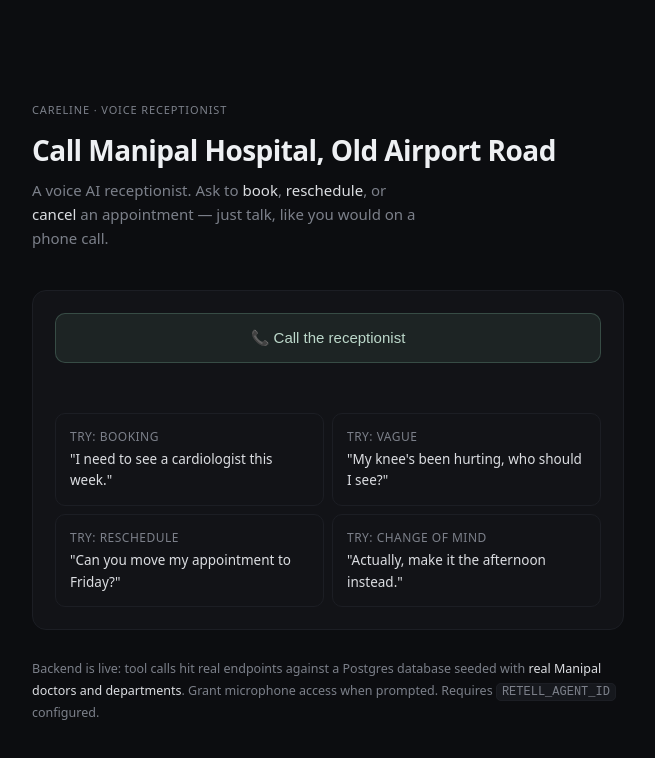
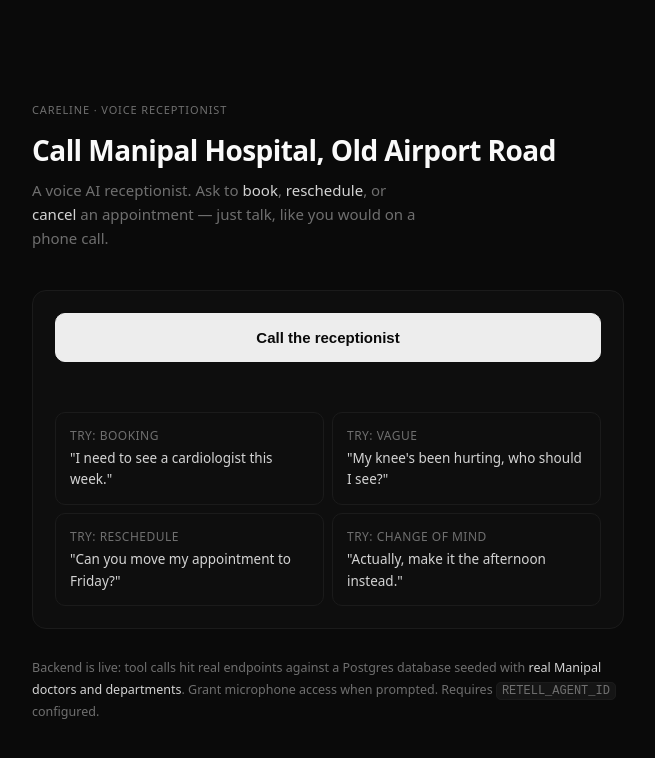
Before and after one commit to RickyVishwakarma/2care.assesment, a Next.js app: page / in a window 1280 px wide. Shown: the top 758 px of the page, without its empty margins (312-967 px from the left). Built offline with nearby package versions, Linux system fonts and the light colour scheme.

Commit message:
restyle homepage to minimal black and white

```diff
--- a/app/globals.css
+++ b/app/globals.css
@@ -1,18 +1,14 @@
 :root {
-  --bg: #0c0d10;
-  --panel: #121317;
-  --surface: #16181d;
-  --line: #23252c;
-  --line-soft: #1c1e24;
-  --text: #dcdee2;
-  --heading: #eef0f3;
-  --muted: #7c808a;
-  --accent: #7fb59a;          /* muted sage — used sparingly */
-  --accent-soft: rgba(127, 181, 154, 0.10);
-  --accent-line: rgba(127, 181, 154, 0.28);
-  --danger: #b98a8a;
-  --danger-soft: rgba(185, 138, 138, 0.10);
-  --danger-line: rgba(185, 138, 138, 0.30);
+  --bg: #0a0a0a;
+  --panel: #0e0e0e;
+  --surface: #151515;
+  --line: #2a2a2a;
+  --line-soft: #1b1b1b;
+  --text: #d4d4d4;
+  --heading: #fafafa;
+  --muted: #6f6f6f;
+  --btn: #ededed;         /* white primary on black */
+  --btn-text: #0a0a0a;
 }
 * { box-sizing: border-box; }
 html, body { margin: 0; padding: 0; }
@@ -23,7 +19,7 @@ body {
   -webkit-font-smoothing: antialiased;
   min-height: 100vh;
 }
-a { color: var(--accent); text-decoration: none; }
+a { color: var(--heading); text-decoration: none; border-bottom: 1px solid var(--line); }
 
 .wrap { max-width: 640px; margin: 0 auto; padding: 96px 24px 80px; }
 
@@ -58,22 +54,23 @@ h1 {
   appearance: none;
   cursor: pointer;
   width: 100%;
-  background: var(--accent-soft);
-  border: 1px solid var(--accent-line);
-  color: #bcd8ca;
-  font-weight: 500;
+  background: var(--btn);
+  border: 1px solid var(--btn);
+  color: var(--btn-text);
+  font-weight: 600;
   font-size: 15px;
   padding: 15px;
   border-radius: 10px;
   transition: background 0.15s ease, border-color 0.15s ease, opacity 0.15s ease;
 }
-.call-btn:hover { background: rgba(127, 181, 154, 0.16); }
+.call-btn:hover { background: #ffffff; border-color: #ffffff; }
 .call-btn.live {
-  background: var(--danger-soft);
-  border-color: var(--danger-line);
-  color: #d8b8b8;
+  background: transparent;
+  border-color: var(--line);
+  color: var(--text);
 }
-.call-btn:disabled { opacity: 0.5; cursor: default; }
+.call-btn.live:hover { background: var(--surface); border-color: #3a3a3a; }
+.call-btn:disabled { opacity: 0.45; cursor: default; }
 
 .status {
   margin-top: 12px;
@@ -126,7 +123,7 @@ h1 {
   h1 { font-size: 23px; margin-top: 12px; }
   .sub { margin-bottom: 28px; font-size: 14.5px; }
   .panel { padding: 18px; border-radius: 12px; }
-  .call-btn { padding: 16px; }        /* comfortable tap target */
+  .call-btn { padding: 16px; }
   .grid { grid-template-columns: 1fr; }
   .hint { margin-top: 24px; }
 }
--- a/app/page.tsx
+++ b/app/page.tsx
@@ -66,7 +66,7 @@ export default function Home() {
             ? "Connecting…"
             : live
             ? "End call"
-            : "📞 Call the receptionist"}
+            : "Call the receptionist"}
         </button>
         <div className="status">{status}</div>
 
```
